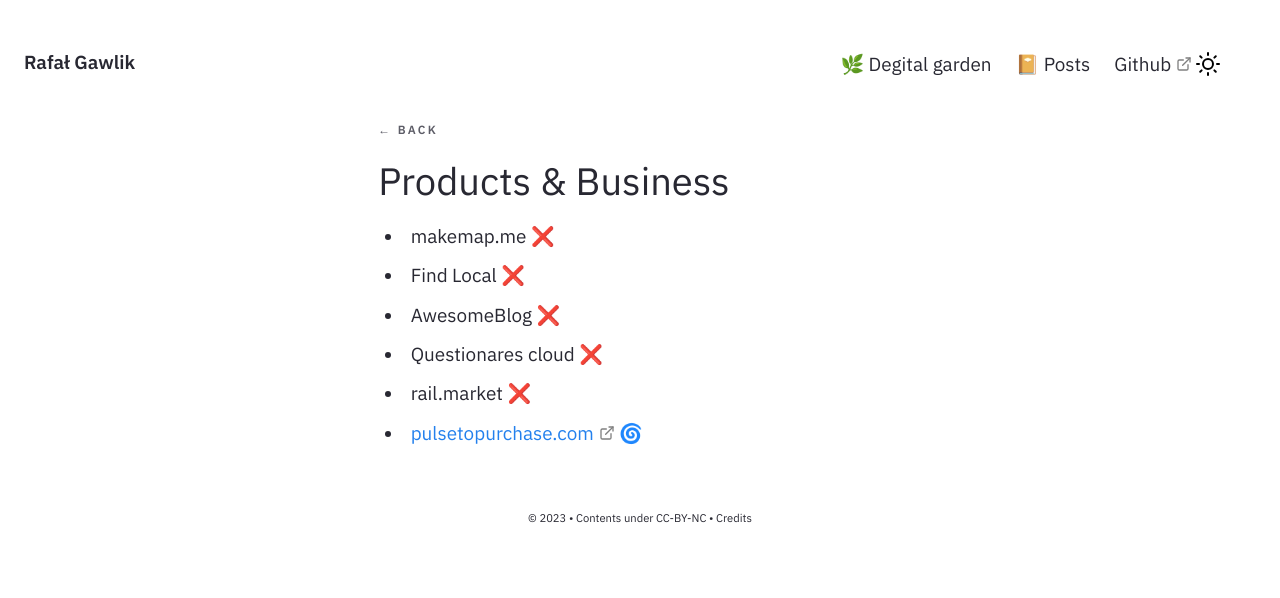
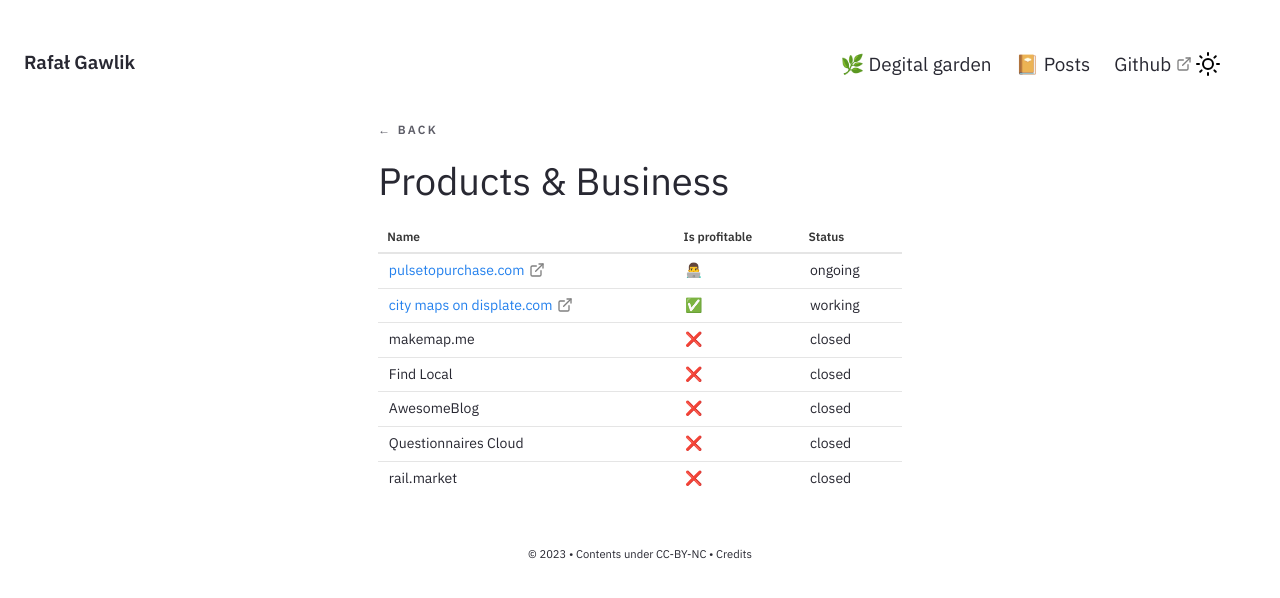
Before and after one commit to rafalgawlik/rafalgawlik.github.io, a Jekyll site: the page built from _notes/Public/Business.md, in a window 1280 px wide. Shown: the top 598 px of the page. Built offline with Jekyll 4.4.1, drawn with Linux system fonts in a browser that asks for light colours.

Commit message:
vault backup: 2024-02-16 18:22:26

```diff
--- a/_notes/Public/Business.md
+++ b/_notes/Public/Business.md
@@ -4,9 +4,12 @@ feed: show
 date: 16-02-2024
 ---
 
-- makemap.me  ❌
-- Find Local ❌
-- AwesomeBlog ❌
-- Questionares cloud ❌
-- rail.market ❌
-- [pulsetopurchase.com](https://pulsetopurchase.com/) 🌀
+| Name | Is profitable | Status |
+| ---------- | --------- | --------- |
+| [pulsetopurchase.com](https://pulsetopurchase.com/)  | 👨‍💻 | ongoing |
+| [city maps on displate.com](https://displate.com/gewaraz/city-maps)  | ✅ | working |
+| makemap.me | ❌ | closed |
+| Find Local | ❌ | closed |
+| AwesomeBlog | ❌ | closed |
+| Questionnaires Cloud  | ❌ | closed |
+| rail.market  | ❌ | closed |
```
